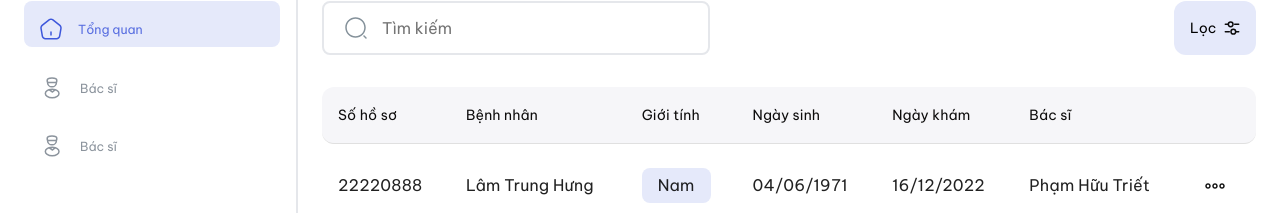
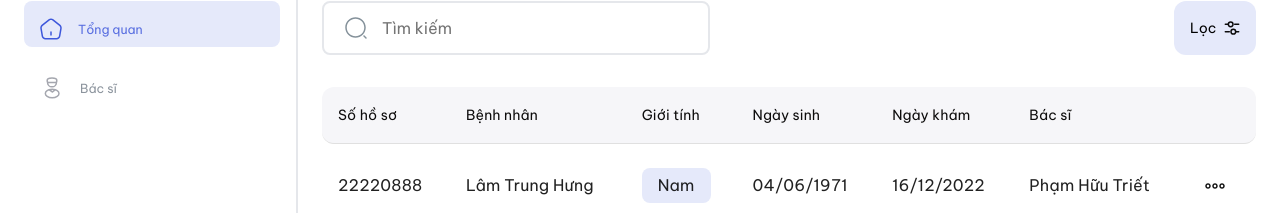
Before and after one commit to phamhuutriet/medical-manager-ui, a React (Create React App) app: page / in a window 1280 px wide. Shown: the part 179-392 px from the top of the page. Built offline with nearby package versions, Linux system fonts and the light colour scheme.

Commit message:
feat: replace routing with section + adding changing route on click

```diff
--- a/src/App.tsx
+++ b/src/App.tsx
@@ -1,16 +1,47 @@
-import React from "react";
-import { BrowserRouter as Router, Routes, Route } from "react-router-dom";
-import { RouteEnum } from "./data/routeEnum";
-import { MainPage } from "./mainPage/MainPage";
+import React, { useState } from "react";
+import { SideBar } from "./mainPage/sidebar/SideBar";
+import { Header } from "./mainPage/header/Header";
+import "./app.css";
+import { MainPageContent } from "./mainPage/content/MainPageContent";
+import { SectionId } from "./data/sectionIdEnum";
+
+// Used to define if a section is invisible
+const visibilityClassnameFactory = (
+  sectionId: string,
+  currentSectionId: string
+) => {
+  return sectionId === currentSectionId ? "" : "invisible";
+};
 
 function App() {
+  const [sectionId, setSectionId] = useState<SectionId>(SectionId.MAIN_PAGE);
+
   return (
     <div className="App">
-      <Router>
-        <Routes>
-          <Route path={RouteEnum.MAIN_PAGE} element={<MainPage />} />
-        </Routes>
-      </Router>
+      <div className="app-container">
+        <SideBar setSectionId={setSectionId} />
+        <div className="second-column">
+          <Header />
+          <section
+            id={SectionId.MAIN_PAGE}
+            className={visibilityClassnameFactory(
+              sectionId,
+              SectionId.MAIN_PAGE
+            )}
+          >
+            <MainPageContent />
+          </section>
+          <section
+            id={SectionId.DOCTOR_LIST_PAGE}
+            className={visibilityClassnameFactory(
+              sectionId,
+              SectionId.DOCTOR_LIST_PAGE
+            )}
+          >
+            <>DOCTOR LIST PAGE</>
+          </section>
+        </div>
+      </div>
     </div>
   );
 }
--- /dev/null
+++ b/src/app.css
@@ -0,0 +1,21 @@
+.app-container {
+  height: 100%;
+  width: 100%;
+  left: 0;
+  top: 0;
+  overflow: hidden;
+  position: relative;
+  display: flex;
+  /* background-color: #ff6666; */
+}
+
+.second-column {
+  flex: 1;
+  display: flex;
+  flex-direction: column;
+  /* background-color: #ff6666; */
+}
+
+.invisible {
+  display: none;
+}
--- /dev/null
+++ b/src/data/sectionIdEnum.tsx
@@ -0,0 +1,4 @@
+export enum SectionId {
+  MAIN_PAGE = "main-page",
+  DOCTOR_LIST_PAGE = "doctor-list-page",
+}
--- /dev/null
+++ b/src/img/svg/DoctorIcon.tsx
@@ -0,0 +1,38 @@
+import React from "react";
+import { SVGProps } from "./svgData";
+
+export const DoctorIcon = ({
+  defaultColor,
+  selectedColor,
+  isSelected,
+}: SVGProps) => {
+  const color = isSelected ? selectedColor : defaultColor;
+  return (
+    <svg
+      width="24"
+      height="24"
+      viewBox="0 0 24 24"
+      fill="none"
+      xmlns="http://www.w3.org/2000/svg"
+    >
+      <g id="profile">
+        <path
+          id="Vector"
+          d="M7.55999 6.43999C7.55999 8.83998 9.44995 10.79 11.8299 10.87C11.9399 10.86 12.0599 10.86 12.1599 10.87C14.5299 10.79 16.4298 8.83998 16.4298 6.43999M7.55999 6.43999C5.99996 2.00001 9.55007 2 12 2C14.45 2 17.9998 2.00001 16.4298 6.43999M7.55999 6.43999H16.4298"
+          stroke={color}
+          stroke-width="1.5"
+          stroke-linecap="round"
+          stroke-linejoin="round"
+        />
+        <path
+          id="Vector_2"
+          d="M9 13.6809C8.33535 13.9006 7.7126 14.1936 7.16 14.56C4.74 16.18 4.74 18.82 7.16 20.43C9.91 22.27 14.42 22.27 17.17 20.43C19.59 18.81 19.59 16.17 17.17 14.56C16.6214 14.1936 16.0019 13.9006 15.3396 13.6809M9 13.6809L12.5 16L15.3396 13.6809M9 13.6809C10.9904 13.023 13.3564 13.023 15.3396 13.6809"
+          stroke={color}
+          stroke-width="1.5"
+          stroke-linecap="round"
+          stroke-linejoin="round"
+        />
+      </g>
+    </svg>
+  );
+};
--- /dev/null
+++ b/src/img/svg/HomeIcon.tsx
@@ -0,0 +1,37 @@
+import React from "react";
+import { SVGProps } from "./svgData";
+
+export const HomeIcon = ({
+  defaultColor,
+  selectedColor,
+  isSelected,
+}: SVGProps) => {
+  const color = isSelected ? selectedColor : defaultColor;
+
+  return (
+    <svg
+      width="22"
+      height="22"
+      viewBox="0 0 22 22"
+      fill="none"
+      xmlns="http://www.w3.org/2000/svg"
+    >
+      <g id="home">
+        <path
+          id="Vector (Stroke)"
+          fill-rule="evenodd"
+          clip-rule="evenodd"
+          d="M11 13.25C11.4142 13.25 11.75 13.5858 11.75 14V17C11.75 17.4142 11.4142 17.75 11 17.75C10.5858 17.75 10.25 17.4142 10.25 17V14C10.25 13.5858 10.5858 13.25 11 13.25Z"
+          fill={color}
+        />
+        <path
+          id="Vector (Stroke)_2"
+          fill-rule="evenodd"
+          clip-rule="evenodd"
+          d="M13.399 1.24492C13.3993 1.24515 13.3996 1.24538 13.3999 1.24561L20.3304 6.78602C20.844 7.1996 21.2289 7.8053 21.4645 8.42285C21.7002 9.0406 21.8166 9.74917 21.7102 10.401L21.7097 10.4038L20.3797 18.3638L20.3794 18.366C20.0782 20.1353 18.3969 21.5602 16.6 21.5602H5.4C3.5938 21.5602 1.92144 20.1458 1.62049 18.3652L0.291035 10.4084C0.290891 10.4075 0.290747 10.4067 0.290604 10.4059C0.177781 9.75202 0.29191 9.04171 0.528015 8.42285C0.764272 7.80359 1.15258 7.19746 1.67209 6.78405C1.6725 6.78373 1.67291 6.7834 1.67332 6.78307L8.6008 1.23508C9.93618 0.164569 12.0561 0.166334 13.399 1.24492ZM12.4601 2.41478C11.6631 1.77415 10.3236 1.77633 9.53919 2.4053L2.60669 7.95731C2.34681 8.16388 2.09554 8.52228 1.92948 8.95753C1.76339 9.39289 1.71251 9.82655 1.76896 10.152L1.76976 10.1566L3.09951 18.1152C3.09948 18.115 3.09954 18.1154 3.09951 18.1152C3.27883 19.1743 4.32639 20.0602 5.4 20.0602H16.6C17.6627 20.0602 18.721 19.1657 18.9004 18.1155C18.9005 18.1151 18.9006 18.1147 18.9006 18.1143L20.2298 10.1593C20.2299 10.1589 20.2299 10.1584 20.23 10.158C20.2832 9.83001 20.2296 9.39418 20.063 8.95753C19.8963 8.52059 19.6466 8.16161 19.3905 7.95508C19.3902 7.95484 19.3899 7.9546 19.3896 7.95436L12.4617 2.41601L12.4601 2.41478Z"
+          fill={color}
+        />
+      </g>
+    </svg>
+  );
+};
--- a/src/mainPage/MainPage.tsx
+++ b/src/mainPage/MainPage.tsx
@@ -1,9 +1,9 @@
 import React from "react";
 import Grid from "@mui/material/Grid";
-import "./index.css";
 import { SideBar } from "./sidebar/SideBar";
 import { Header } from "./header/Header";
 import { MainPageContent } from "./content/MainPageContent";
+import "./index.css";
 
 export const MainPage = () => {
   return (
--- a/src/mainPage/content/index.css
+++ b/src/mainPage/content/index.css
@@ -108,7 +108,6 @@
 }
 
 .page-container {
-  margin-top: auto;
   display: flex;
   justify-content: center;
   gap: 24px;
--- a/src/mainPage/sidebar/SideBar.tsx
+++ b/src/mainPage/sidebar/SideBar.tsx
@@ -1,26 +1,14 @@
 import React from "react";
-import { Grid } from "@mui/material";
 import { LogoComponent } from "./Logo";
 import { TabIcons } from "./TabIcons";
 import { ExitBox } from "./ExitBox";
 
-export const SideBar = () => {
+export const SideBar = ({ setSectionId }: { setSectionId: Function }) => {
   return (
-    <div
-      style={{
-        fontSize: "30px",
-        borderRight: "2px solid #E5E7EB",
-        position: "relative",
-        width: "288px",
-        height: "100vh",
-        display: "flex",
-        flexDirection: "column",
-        // backgroundColor: "#ff6666",
-      }}
-    >
+    <div className="side-bar-container">
       <LogoComponent />
       <HorizontalBorderLine customWidth="80%" />
-      <TabIcons />
+      <TabIcons setSectionId={setSectionId} />
       <ExitBox />
     </div>
   );
--- a/src/mainPage/sidebar/TabIcons.tsx
+++ b/src/mainPage/sidebar/TabIcons.tsx
@@ -1,15 +1,30 @@
 import React, { useState } from "react";
-import HomeIcon from "../../img/home.svg";
-import DoctorIcon from "../../img/profile.svg";
+import { HomeIcon } from "../../img/svg/HomeIcon";
 import "./index.css";
+import { DoctorIcon } from "../../img/svg/DoctorIcon";
+import { SectionId } from "../../data/sectionIdEnum";
 
 const TAB_LIST = [
-  { icon: HomeIcon, tabName: "Tổng quan" },
-  { icon: DoctorIcon, tabName: "Bác sĩ" },
-  { icon: DoctorIcon, tabName: "Bác sĩ" },
+  {
+    icon: <HomeIcon defaultColor="#A5A7AF" selectedColor="#3D57DB" />,
+    tabName: "Tổng quan",
+    id: SectionId.MAIN_PAGE,
+  },
+  {
+    icon: <DoctorIcon defaultColor="#A5A7AF" selectedColor="#3D57DB" />,
+    tabName: "Bác sĩ",
+    id: SectionId.DOCTOR_LIST_PAGE,
+  },
 ];
 
-export const TabIcons = () => {
+export const TabIcons = ({ setSectionId }: { setSectionId: Function }) => {
+  const [selectedItemIdx, setSelectedItemIdx] = useState(0);
+
+  const onClickTabItem = (sectionId: SectionId, idx: number) => {
+    setSectionId(sectionId);
+    setSelectedItemIdx(idx);
+  };
+
   return (
     <div
       style={{
@@ -27,10 +42,11 @@ export const TabIcons = () => {
       >
         {TAB_LIST.map((tabItem, idx) => (
           <TabItem
-            isSelected={idx === 0}
+            isSelected={idx === selectedItemIdx}
             key={idx}
             icon={tabItem.icon}
             tabName={tabItem.tabName}
+            onClick={() => onClickTabItem(tabItem.id, idx)}
           />
         ))}
       </div>
@@ -42,10 +58,12 @@ const TabItem = ({
   icon,
   tabName,
   isSelected,
+  onClick,
 }: {
   icon: any;
   tabName: string;
   isSelected?: boolean;
+  onClick: any;
 }) => {
   const [isHovered, setIsHovered] = useState(false);
 
@@ -57,19 +75,17 @@ const TabItem = ({
     setIsHovered(false);
   };
 
-  const containerClassName =
-    isSelected || isHovered
-      ? "tab-item-container-selected"
-      : "tab-item-container-non-selected";
-
   return (
     <div
-      className={containerClassName}
+      className={`tab-item-container ${isSelected ? "tab-item-selected" : ""}`}
       onMouseEnter={handleMouseEnter}
       onMouseLeave={handleMouseLeave}
+      onClick={onClick}
     >
       <div className="tab-item-inner">
-        <img className="img" alt="logo" src={icon} class="img" />
+        {React.cloneElement(icon, {
+          isSelected: isHovered || isSelected,
+        })}
         <div className="tab-icon-text">{tabName}</div>
       </div>
     </div>
--- a/src/mainPage/sidebar/index.css
+++ b/src/mainPage/sidebar/index.css
@@ -5,23 +5,24 @@
   font-family: "Be Vietnam Pro";
 }
 
-.tab-item-container-selected {
-  width: 100%;
+.tab-item-container:hover {
   color: #586ee0;
   background: #e5e9fa;
-  height: 5.46vh;
-  padding-top: 1px;
-  padding-bottom: 1px;
-  border-radius: 8px;
 }
 
-.tab-item-container-non-selected {
+.tab-item-container {
   width: 100%;
   color: #8c949d;
   height: 5.46vh;
   padding-top: 1px;
   padding-bottom: 1px;
   border-radius: 8px;
+  cursor: pointer;
+}
+
+.tab-item-selected {
+  color: #586ee0;
+  background: #e5e9fa;
 }
 
 .exit-box {
@@ -52,8 +53,12 @@
   display: flex;
 }
 
-/*Will investigate later
-/* .tab-item-inner:hover .img {
-  filter: invert(90%) sepia(13%) saturate(418%) hue-rotate(197deg)
-    brightness(102%) contrast(96%);
-} */
+.side-bar-container {
+  font-size: 30px;
+  border-right: 2px solid #e5e7eb;
+  position: relative;
+  width: 288px;
+  height: 100vh;
+  display: flex;
+  flex-direction: column;
+}
```
